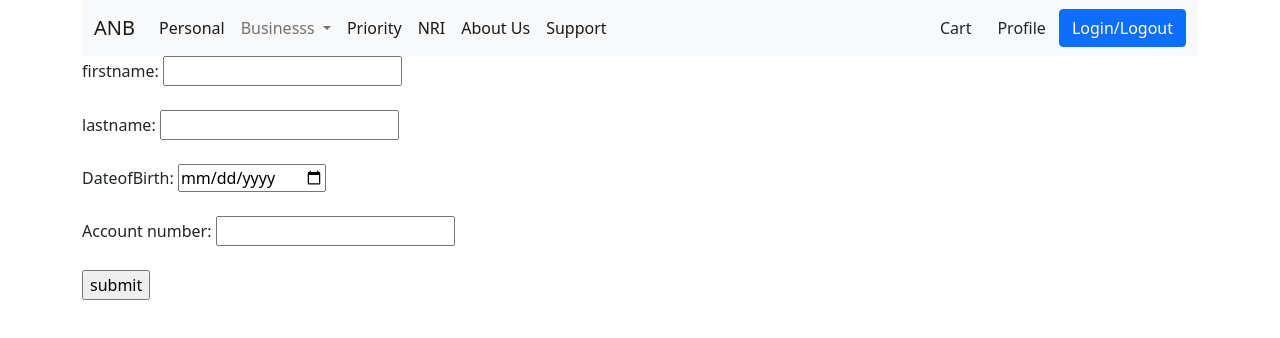
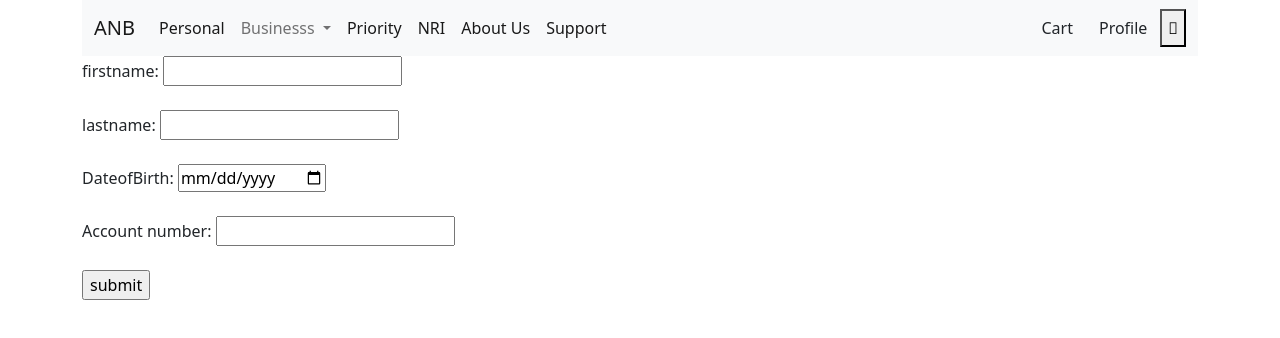
Before and after one commit to Pavithrababu04/Pavithrababu, a plain HTML site: page index.html in a window 1280 px wide. Drawn offline with nearby package versions, Linux system fonts and the light colour scheme.

Commit message:
added bell font

```diff
--- a/index.html
+++ b/index.html
@@ -43,7 +43,7 @@
                     <form class="d-flex">
                       <button class="btn">Cart</button>
                       <button class="btn">Profile</button>
-                      <button class="btn btn-primary" type="submit">Login/Logout</button>
+                      <button ><i class="fa-thin fa-bell"></i></button>
                     </form>
                   </div>
                 </div>
```
